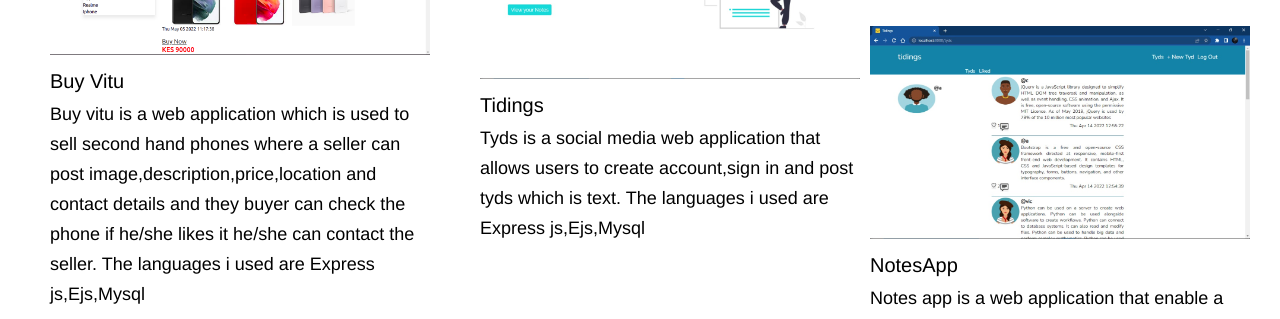
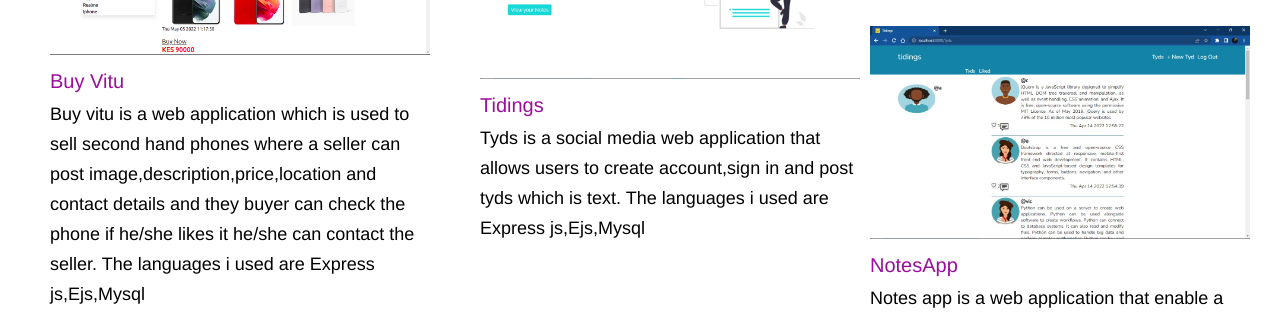
Before and after one commit to Developer-Dennis/densite, a Vue app: page /projects in a window 1280 px wide. Shown: the part 247-566 px from the top of the page. Built offline with nearby package versions, Linux system fonts and the light colour scheme.

Commit message:
inserted the footer

```diff
--- a/src/views/projects.vue
+++ b/src/views/projects.vue
@@ -1,10 +1,10 @@
 <template>
-  <h2 style="font-size:28px;padding:10px">My Projects</h2>
+  <h2 style="font-size:28px;padding:10px;">My Projects</h2>
   <div class="card">
     <div id = "leftbox">
       <img :src="image" alt="buyvitu" style="width:100%" />
       <div class="container">
-        <a :href="buyvitu" style="text-decoration:none;color:black; font-size: 20px;">Buy Vitu</a>
+        <a :href="buyvitu" style="text-decoration:none;color:black; font-size: 20px; color:#9c0e9c;">Buy Vitu</a>
         <p>Buy vitu is a web application which is used to sell second hand phones where a seller can post image,description,price,location and contact details and they buyer can check the phone if he/she likes it he/she can contact the seller. The languages i used are Express js,Ejs,Mysql</p>
     </div>  </div>
   </div>
@@ -13,7 +13,7 @@
     <div id = "middlebox">
       <img :src="image1" alt="Tyds" style="width:100%" />
       <div class="container">
-        <a :href="Tyds" style="text-decoration:none;color:black;font-size: 20px;">Tidings</a>
+        <a :href="Tyds" style="text-decoration:none;color:#9c0e9c;;font-size: 20px;">Tidings</a>
         <p>Tyds is a social media web application that allows users to create account,sign in and post tyds which is text. The languages i used are Express js,Ejs,Mysql</p>
       </div>
     </div>
@@ -23,7 +23,7 @@
     <div id = "rightbox">
       <img :src="image2" alt="notesapp" style="width:100%" />
       <div class="container">
-        <a :href="NotesApp" style="text-decoration:none;color:black;font-size: 20px;">NotesApp</a>
+        <a :href="NotesApp" style="text-decoration:none;color:black;font-size: 20px;color:#9c0e9c;">NotesApp</a>
         <p>Notes app is a web application that enable a user create an account sign in create a note edit,delete and its secure since you cannot see other users notes. The languages i used are Express js,Ejs,Mysql</p>
       </div>
     </div>
```
